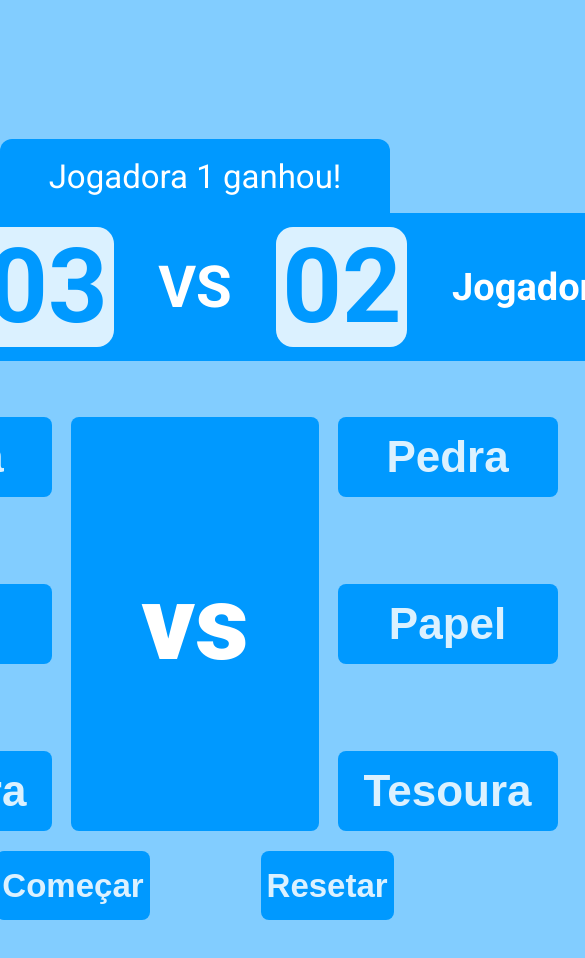
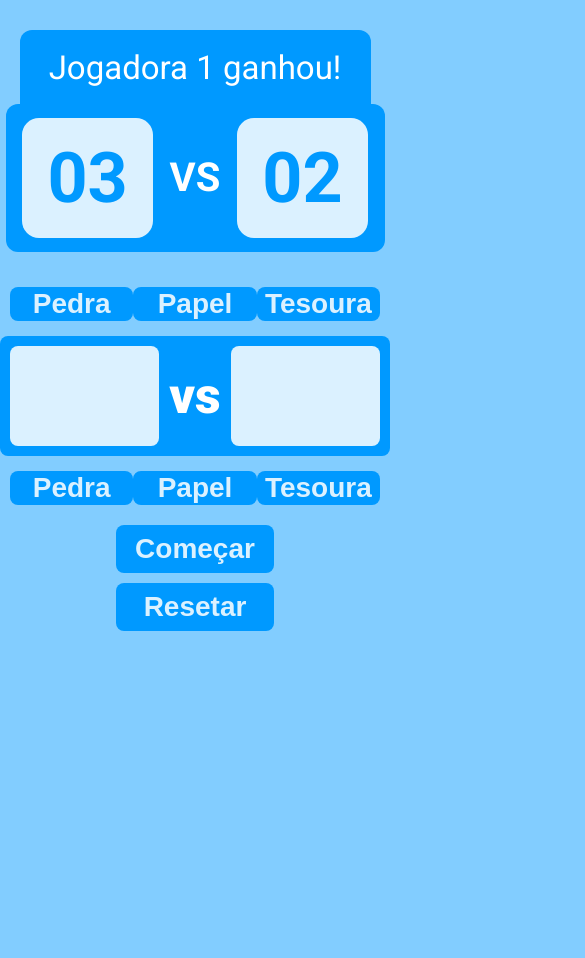
Before and after one commit to Gabypond/pedra-papel-tesoura, a plain HTML site: page index.html in a window 390 px wide. Shown: the top 958 px of the page, 585 px wide, since content can reach past the window. After the commit the page ends 874 px from the top, so only its background shows below. Drawn offline with Linux system fonts and the light colour scheme.

Commit message:
Layout responsivo finalizado

```diff
--- a/index.html
+++ b/index.html
@@ -41,9 +41,7 @@
             <span class="divisor">vs</span>
             <div class="battlefild-player2"></div>
         </div>
-
         <div class="player2">
-
             <button class="button-move" id="stone-player2">
             Pedra
             </button>
@@ -56,7 +54,7 @@
         </div>
     </div>
     <div class="start-and-reset">
-        <button class="start">Começar</button>
+        <button class="start" onclick="">Começar</button>
         <button class="reset"> Resetar</button>
 
     </div>
--- a/index.js
+++ b/index.js
@@ -0,0 +1,7 @@
+const $button = document.querySelector('.start')
+
+$button.addEventListener('click', function() {
+    onclick(
+
+    )
+})
--- a/main.css
+++ b/main.css
@@ -182,3 +182,59 @@ body {
     font-weight: 600;
     font-size: 33px;
 }
+
+@media screen and (max-width: 992px) {
+    .scoreboard-all {
+        margin-top: 30px;
+    }
+    .winning-score {
+        width: 90%;
+        max-width: 379px;
+    }
+    .scoreboard {
+        width: 100%;
+        max-width: 379px;
+    }
+    .score {
+        font-size: 70px;
+    }
+    .divisor-class {
+        font-size: 40px;
+    }
+    .player {
+        display: none;
+    }
+    .battlefild {
+        flex-direction: column;
+        margin-top: 20px;
+    }
+    .battlefild button {
+        font-size: 28px;
+    }
+    .battlefild-player1,
+    .battlefild-player2 {
+        max-width: 1400px;
+        height: 100px;
+        margin: 10px;
+    }
+    .divisor {
+        font-size: 50px;
+    }
+    .player1,
+    .player2 {
+        flex-direction: row;
+        justify-content: center;
+        margin: 15px 10px 15px 10px;
+    }
+    .start-and-reset {
+        flex-direction: column;
+    }
+    .start,
+    .reset {
+        width: 158px;
+        font-size: 28px;
+        height: 48px;
+        margin: 5px;
+    }
+    @media screen {}
+}
```
